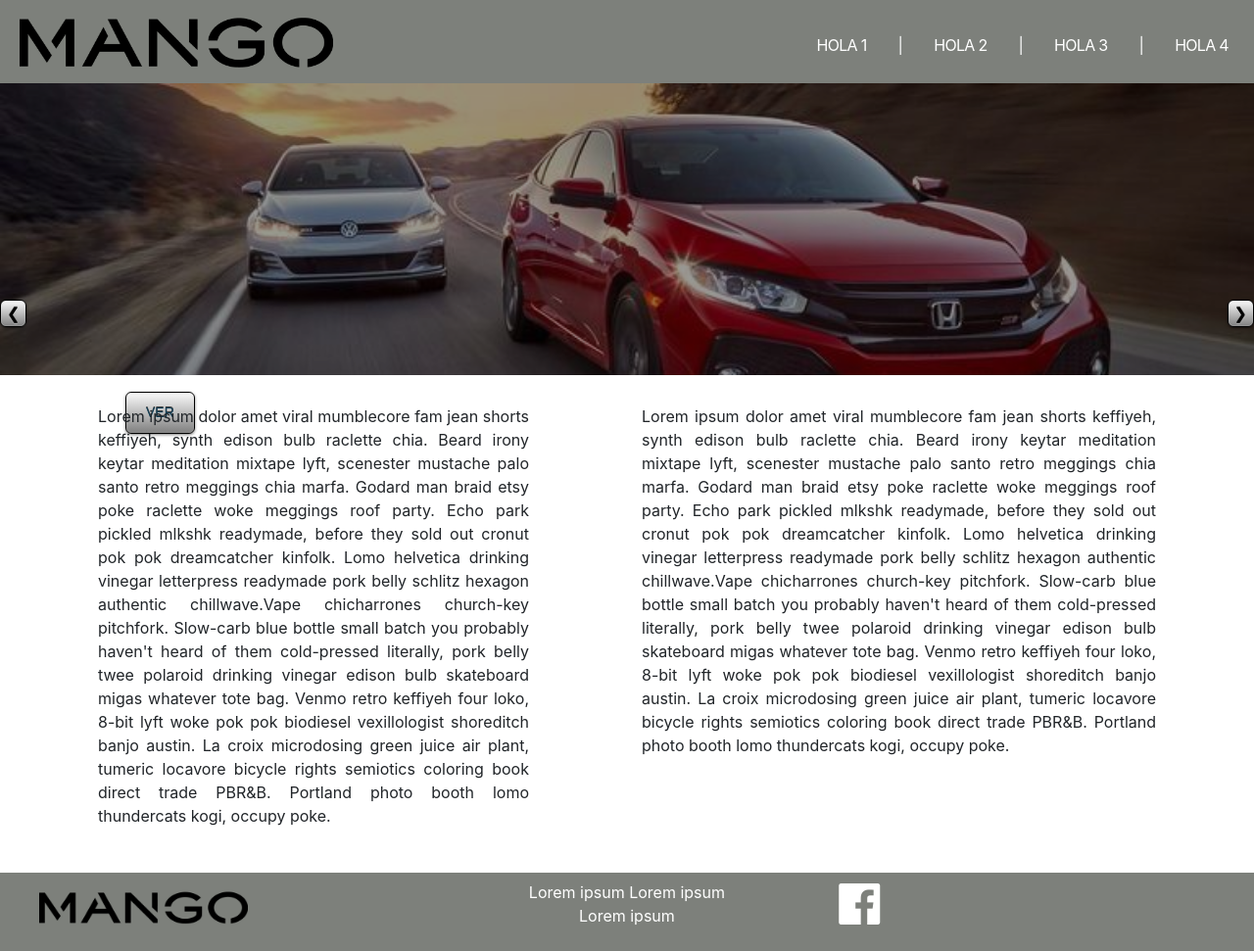
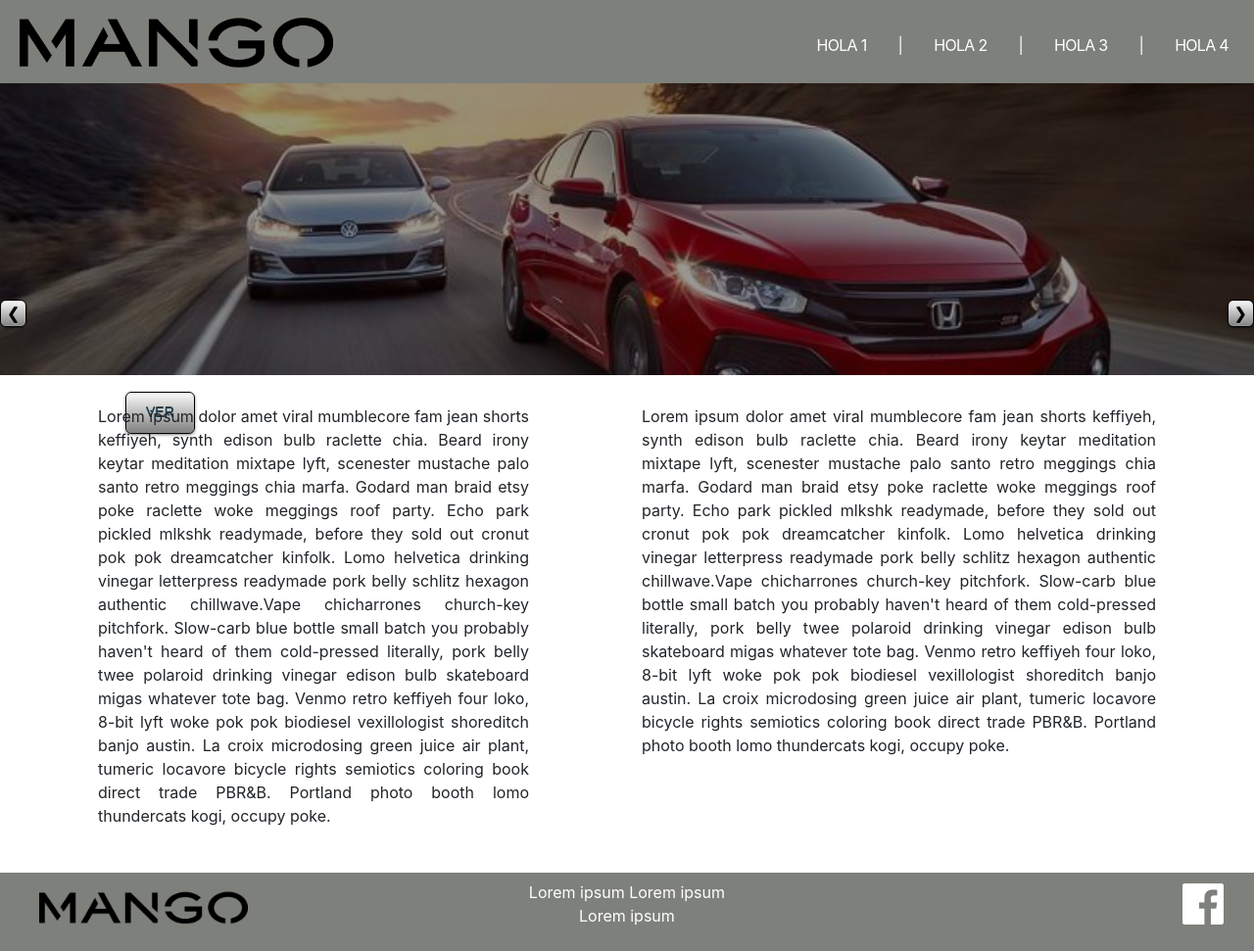
Before and after one commit to ArmandoEA/practica02, a plain HTML site: page index.html in a window 1280 px wide. Shown: the whole page at 98% size. Drawn offline with nearby package versions, Linux system fonts and the light colour scheme.

Commit message:
footer terminado

```diff
--- a/estilos.scss
+++ b/estilos.scss
@@ -92,6 +92,7 @@
     font-size: 15px;
     text-align: center;
     padding-top: 8px;
+    right: 40px;
 
 }
 
```
Also changed, not shown: estilos.css.
